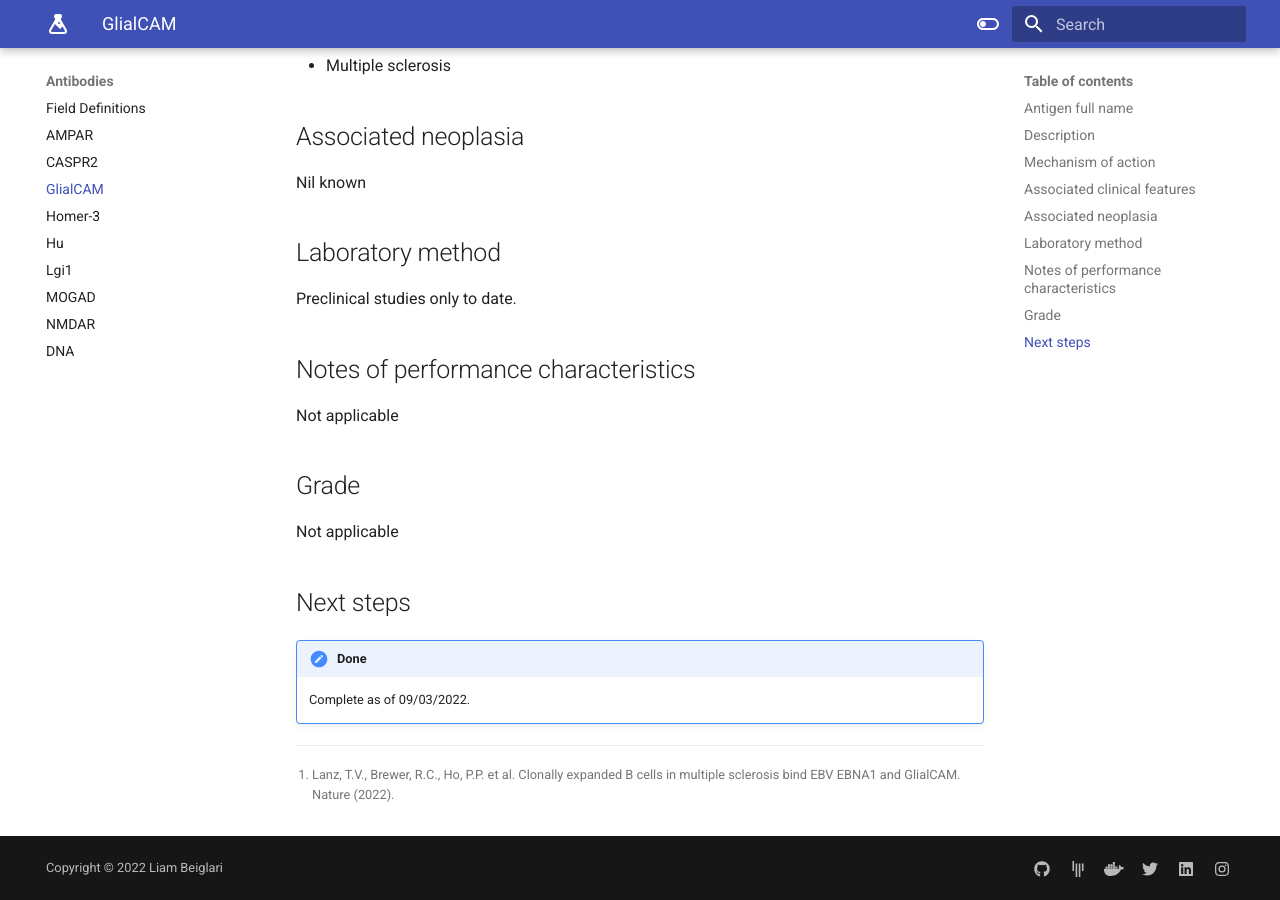
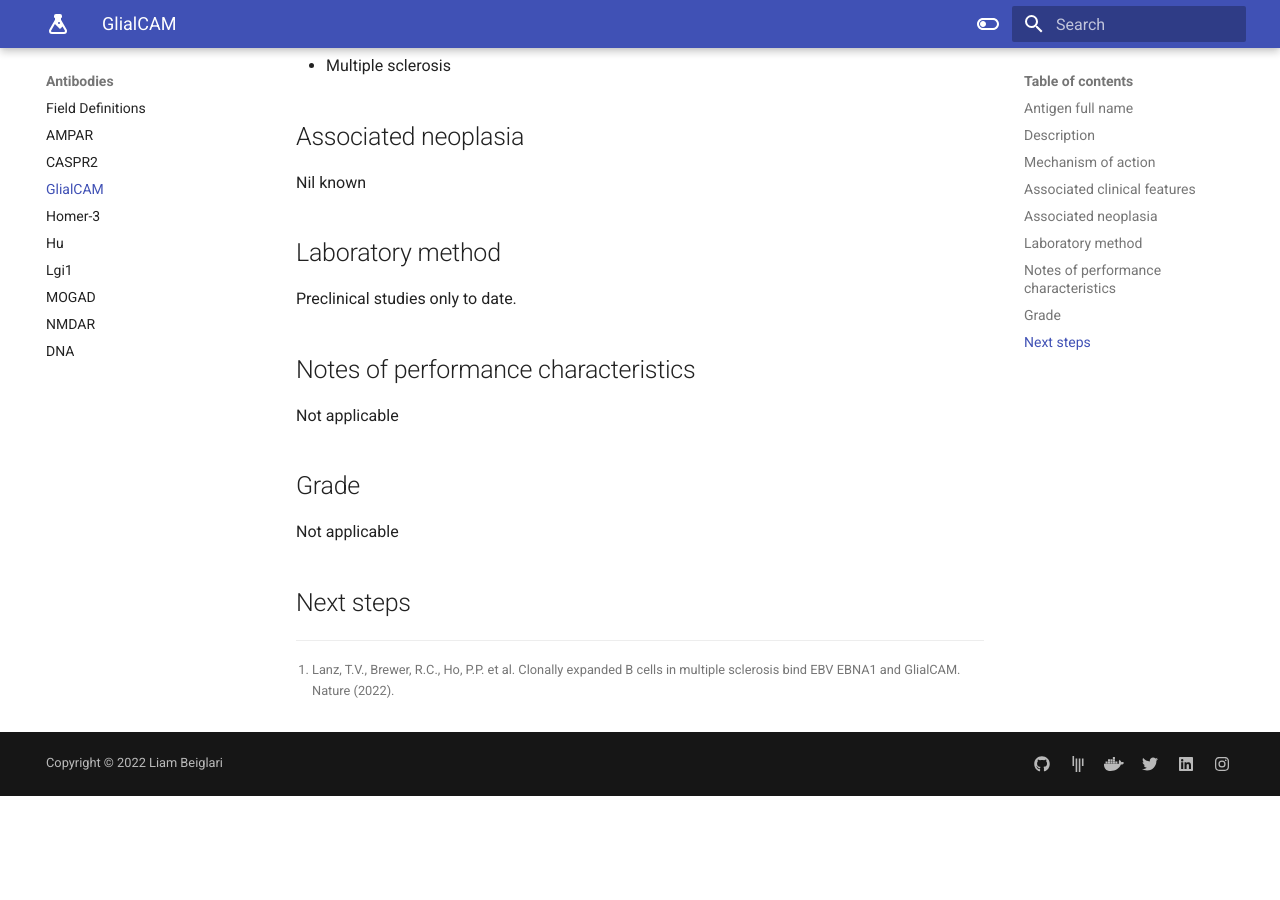
Before and after one commit to monchee/liamsproject, an MkDocs documentation site: the page built from docs/antibodies/glialcam.md, in a window 1280 px wide and 900 px high, scrolled down 801 px. Built offline with MkDocs 1.6.1 and Material for MkDocs 9.7.7, drawn with Linux system fonts in a browser that asks for light colours; plug-ins that fetch from the network failed and are left out; after the commit the page ends 1597 px from its top, so only the background shows below that.

Commit message:
Update glialcam.md

```diff
--- a/docs/antibodies/glialcam.md
+++ b/docs/antibodies/glialcam.md
@@ -33,8 +33,4 @@ Not applicable
 
 ## Next steps
 
-!!! done
-
-    Complete as of 09/03/2022.
-
 [^1]: Lanz, T.V., Brewer, R.C., Ho, P.P. et al. Clonally expanded B cells in multiple sclerosis bind EBV EBNA1 and GlialCAM. Nature (2022).
```
